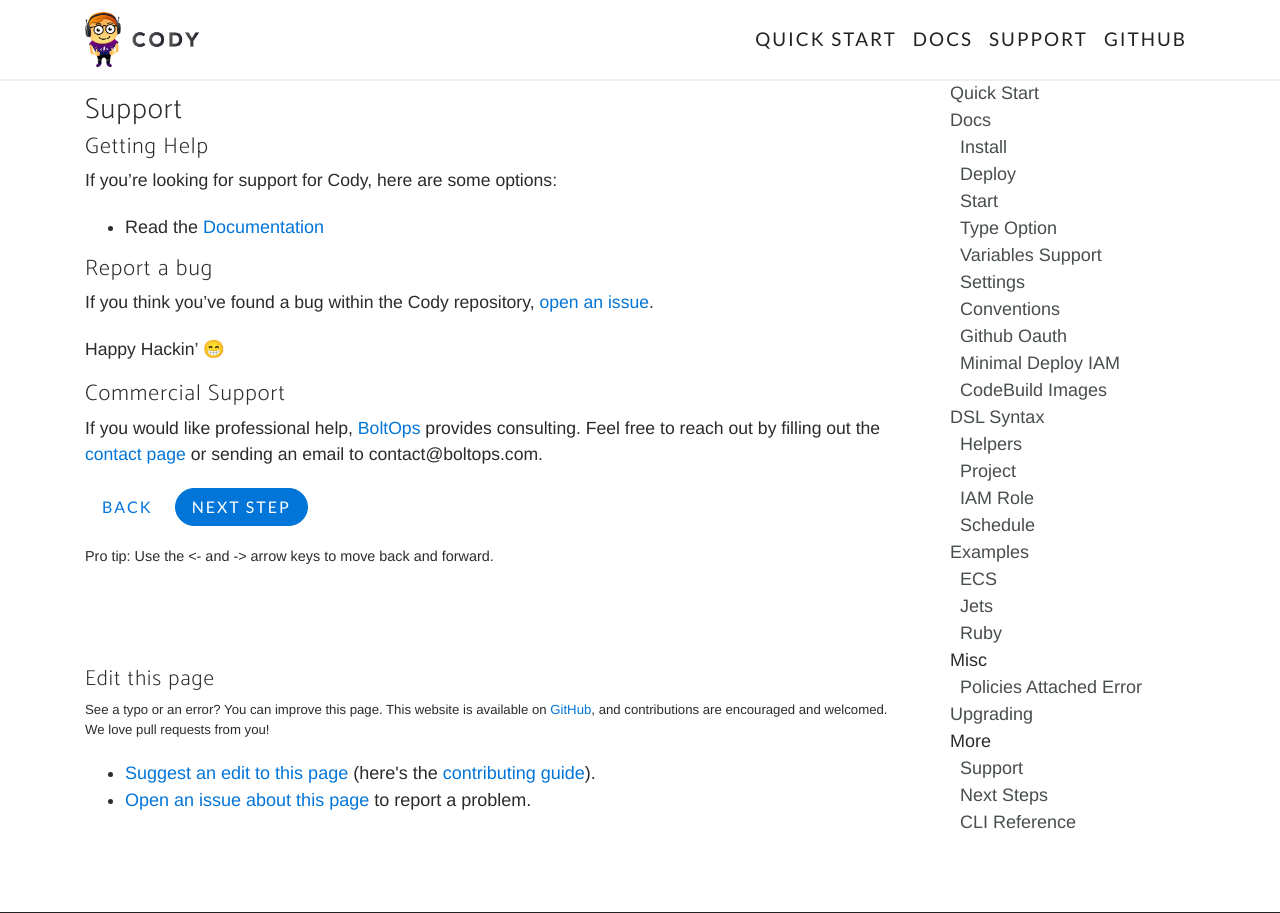
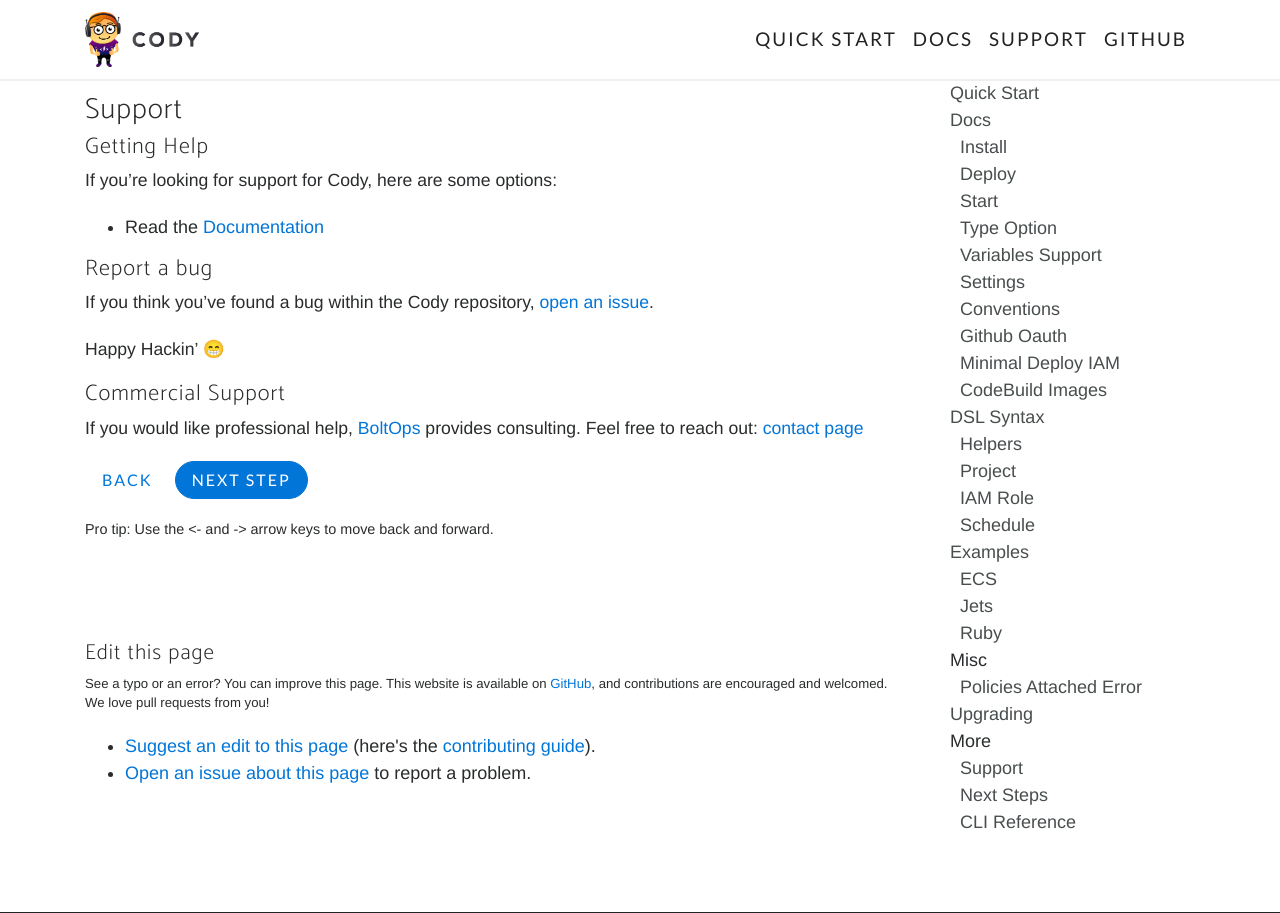
Before and after one commit to boltops-tools/cody, a Jekyll site: the page built from docs/support.md, in a window 1280 px wide and 1366 px high, cut to the strip 0-913 px from the top of the window. Built offline with Jekyll 4.4.1, drawn with Linux system fonts in a browser that asks for light colours; some web fonts are replaced.

Commit message:
Update support.md

```diff
--- a/docs/support.md
+++ b/docs/support.md
@@ -17,6 +17,6 @@
 
 ## Commercial Support
 
-If you would like professional help, [BoltOps](https://www.boltops.com/) provides consulting. Feel free to reach out by filling out the [contact page](https://www.boltops.com/contact) or sending an email to contact@boltops.com.
+If you would like professional help, [BoltOps](https://www.boltops.com/) provides consulting. Feel free to reach out: [contact page](https://www.boltops.com/contact)
 
 {% include prev_next.md %}
```
